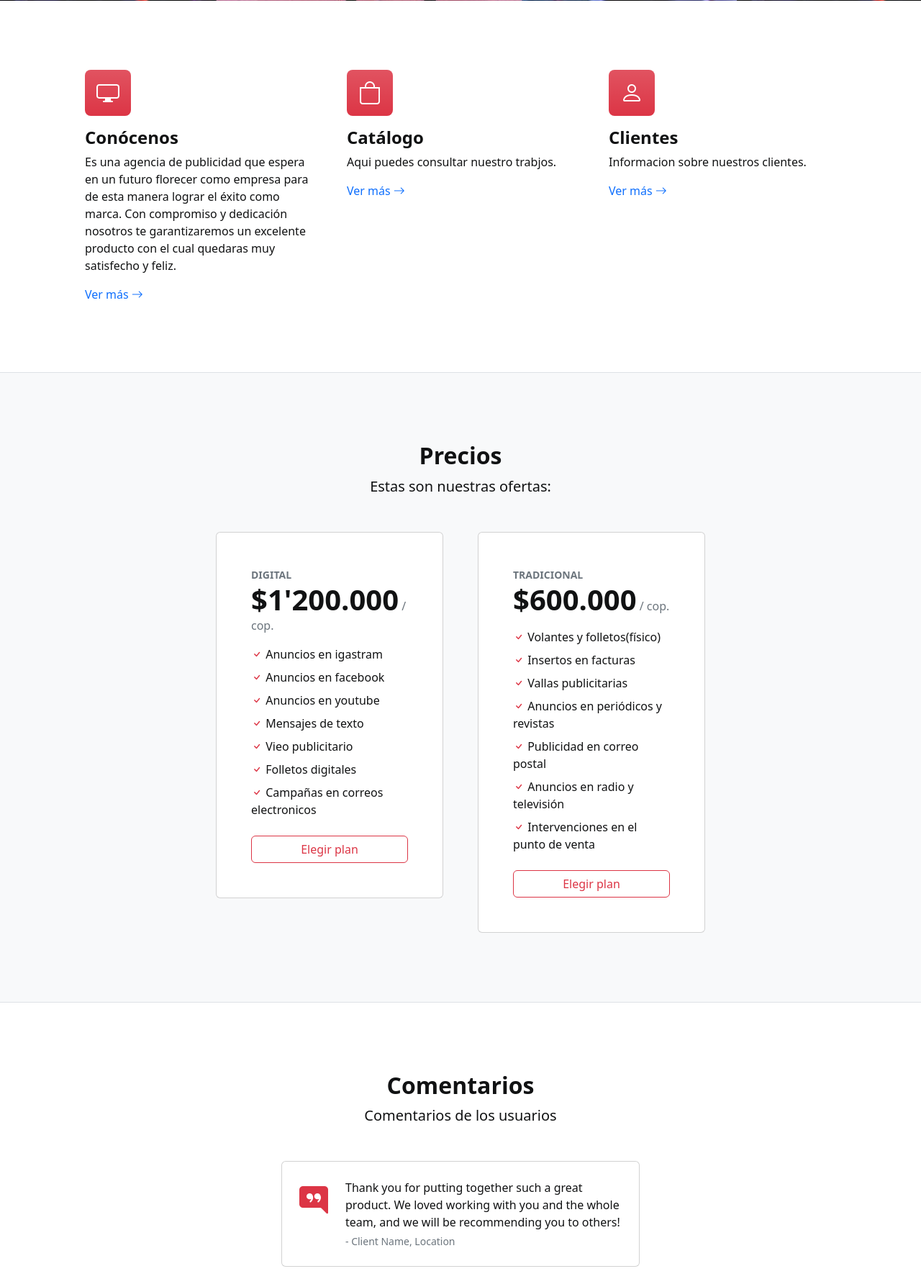
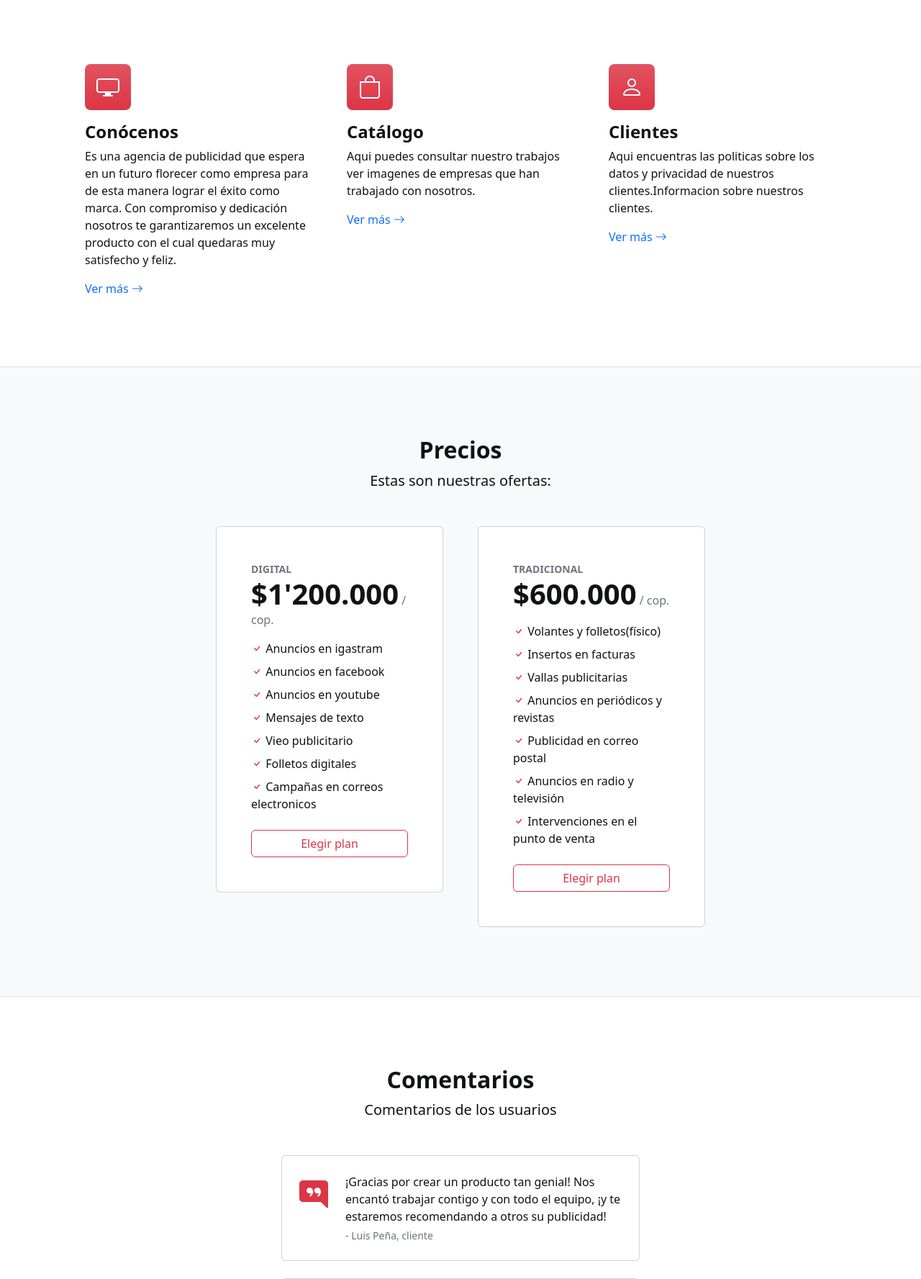
Before and after one commit to andres-gutierrezri/oasis, a Python web app: template oasis3/templates/index.html in a window 1280 px wide. Shown: the part 792-2569 px from the top of the page at 72% size. Run offline with Jinja, Linux system fonts and the light colour scheme; the template is opened without the code that fills it, so the values that code supplies are empty; some libraries are stand-ins or nearby versions.

Commit message:
feat: Agregar imagen de logo y corregir rutas en la plantilla "conocenos.html"; actualizar contenido en "index.html"

```diff
--- a/oasis3/templates/conocenos.html
+++ b/oasis3/templates/conocenos.html
@@ -9,7 +9,7 @@
         <!-- Favicon-->
         <link rel="icon" type="image/x-icon" href="https://i.pinimg.com/736x/6a/f2/71/6af27164544f606262005d0fdf9350f1.jpg" />
         <!-- Core theme CSS (includes Bootstrap)-->
-        <link href="css/styles.css" rel="stylesheet" />
+        <link href="/oasis3/static/css/styles.css" rel="stylesheet" />
     </head>
     <body>
         <!-- Responsive navbar-->
--- a/oasis3/templates/index.html
+++ b/oasis3/templates/index.html
@@ -61,7 +61,7 @@
                     <div class="col-lg-6">
                         <div class="text-center my-5">
                             <h1 class="display-5 fw-bolder text-white mb-2">¡Bienvenidos a Oasis!</h1>
-                            <p class="lead text-white-50 mb-4">En Oasis el servicio que queremos ofrecer es la creación de campañas publicitarias o cosas relacionadas con la publicidad, en el que somos una gran opción ya que nos centramos en que nuestros servicios estén siempre un paso adelante y a la vanguardia de todo, con un toque único e innovador que nos identifica.</p>
+                            <p class="bg-primary text-light bg-opacity-25 fs-5">En Oasis el servicio que queremos ofrecer es la creación de campañas publicitarias o cosas relacionadas con la publicidad, en el que somos una gran opción ya que nos centramos en que nuestros servicios estén siempre un paso adelante y a la vanguardia de todo, con un toque único e innovador que nos identifica.</p>
                             <div class="d-grid gap-3 d-sm-flex justify-content-sm-center">
                                 <a class="btn btn-danger btn-lg px-4 me-sm-3" href="#features">Ingresa</a>
                                 <a class="btn btn-danger btn-lg px-4" href="#!">Conóce más</a>
@@ -87,7 +87,7 @@
                     <div class="col-lg-4 mb-5 mb-lg-0">
                         <div class="feature bg-danger bg-gradient text-white rounded-3 mb-3"><i class="bi bi-bag"></i></div>
                         <h2 class="h4 fw-bolder">Catálogo</h2>
-                        <p>Aqui puedes consultar nuestro trabjos.</p>
+                        <p>Aqui puedes consultar nuestro trabajos ver imagenes de empresas que han trabajado con nosotros.</p>
                         <a class="text-decoration-none" href="#!">
                             Ver más
                             <i class="bi bi-arrow-right"></i>
@@ -96,7 +96,7 @@
                     <div class="col-lg-4">
                         <div class="feature bg-danger bg-gradient text-white rounded-3 mb-3"><i class="bi bi-person"></i></div>
                         <h2 class="h4 fw-bolder">Clientes</h2>
-                        <p>Informacion sobre nuestros clientes.</p>
+                        <p>Aqui encuentras las politicas sobre los datos y privacidad de nuestros clientes.Informacion sobre nuestros clientes.</p>
                         <a class="text-decoration-none" href="">
                             Ver más
                             <i class="bi bi-arrow-right"></i>
@@ -217,9 +217,9 @@
                             <div class="card-body p-4">
                                 <div class="d-flex">
                                     <div class="flex-shrink-0"><i class="bi bi-chat-right-quote-fill text-danger fs-1"></i></div>
-                                    <div class="ms-4">
-                                        <p class="mb-1">Thank you for putting together such a great product. We loved working with you and the whole team, and we will be recommending you to others!</p>
-                                        <div class="small text-muted">- Client Name, Location</div>
+                                    <div class="ms-4">¡Gracias por crear un producto tan genial! Nos encantó trabajar contigo y con todo el equipo, ¡y te estaremos recomendando a otros su publicidad!
+                                        <p class="mb-1"></p>
+                                        <div class="small text-muted">- Luis Peña, cliente</div>
                                     </div>
                                 </div>
                             </div>
@@ -230,8 +230,8 @@
                                 <div class="d-flex">
                                     <div class="flex-shrink-0"><i class="bi bi-chat-right-quote-fill text-danger fs-1"></i></div>
                                     <div class="ms-4">
-                                        <p class="mb-1">The whole team was a huge help with putting things together for our company and brand. We will be hiring them again in the near future for additional work!</p>
-                                        <div class="small text-muted">- Client Name, Location</div>
+                                        <p class="mb-1">¡Todo el equipo fue de gran ayuda para organizar las cosas para nuestra empresa y marca. ¡Los volveremos a contratar en un futuro cercano para trabajo adicional!</p>
+                                        <div class="small text-muted">- Mauricia Lopez, Cliente</div>
                                     </div>
                                 </div>
                             </div>
```
Also changed, not shown: other parts of oasis3/templates/conocenos.html (+1 -1 lines), other parts of oasis3/templates/index.html (+1 -1 lines), oasis3/static/img/oasis.jpg (added).
